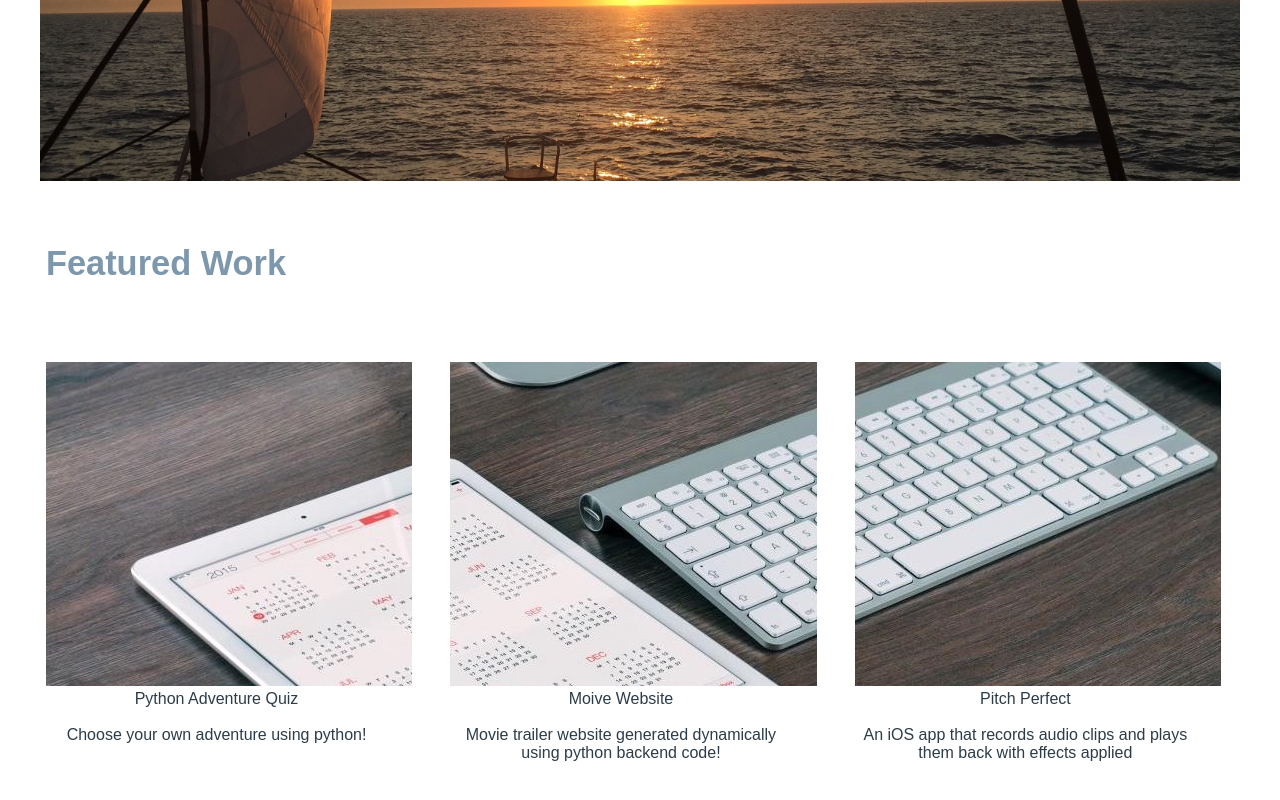
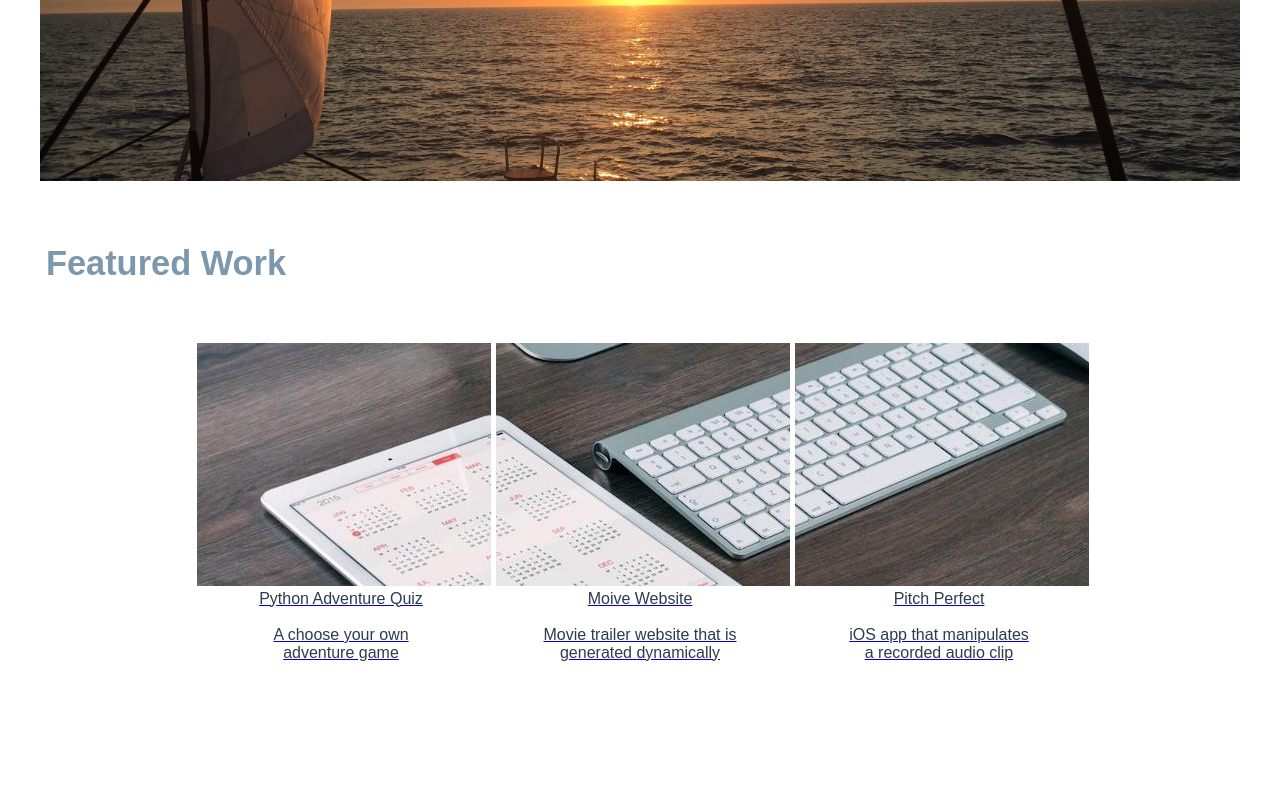
Before and after one commit to epawlak8/Portfolio_Site, a plain HTML site: page index.html in a window 1280 px wide. Shown: the part 478-1278 px from the top of the page. After the commit the page ends 1170 px from the top, so only its background shows below. Drawn offline with Linux system fonts and the light colour scheme.

Commit message:
change lower elements to flexbox, formatting

```diff
--- a/CSS/style.css
+++ b/CSS/style.css
@@ -57,7 +57,7 @@
 
 /*this class uses code from Ove Klykken and can be found at:
 http://www.domedia.org/oveklykken/css-thin-horizontal-rule.php*/
-hr.thin {
+.thin {
 height: 3px;
 border: 0;
 color: #7d97ad;
@@ -82,17 +82,16 @@ width: 95%;
   color: #7d97ad;
 }
 
-.imagewithcaption {
-  overflow: hidden;
-  float: left;
-  margin-left: 1%;
+.flex_container {
+  display: flex;
+  flex-flow: row wrap;
+  justify-content: center;
+}
+
+.image_with_caption {
+  overflow: auto;
   padding: 2%;
-  width: 27%;
   text-align: center;
   color: #2d3c49;
   font-family: sans-serif;
 }
-
-@media screen and (max-width: 440px){
-  .imagewithcaption { width: 95%; margin-left: 0%; }
-}
--- a/index.html
+++ b/index.html
@@ -17,29 +17,28 @@
   <hr class="thin">
   <img class="main_img" alt="main image" src="Media/main.jpg">
   <h2 class="second_title">Featured Work</h2>
-  <div>
+  <div class="flex_container">
     <a href="https://github.com/epawlak8/Python_Adventure_Quiz.git"
     target="_blank">
-    <p class=imagewithcaption>
-      <img alt="feature" src="Media/computer_tablet_1.jpeg">
+      <p class=image_with_caption>
+        <img alt="feature" src="Media/computer_tablet_1_med.jpeg">
         <br>Python Adventure Quiz<br><br>
-      Choose your own adventure using python!<br></p>
+        A choose your own<br> adventure game</p>
     </a>
     <a href="https://github.com/epawlak8/Movie_Website.git"
     target="_blank">
-    <p class=imagewithcaption>
-      <img alt="feature" src="Media/computer_tablet_2.jpeg">
+      <p class=image_with_caption>
+        <img alt="feature" src="Media/computer_tablet_2_med.jpeg">
         <br>Moive Website<br><br>
-      Movie trailer website generated dynamically using python backend
-      code!</p>
+        Movie trailer website that is<br> generated
+        dynamically</p>
     </a>
     <a href="https://github.com/epawlak8/Pitch_Perfect.git"
     target="_blank">
-    <p class=imagewithcaption>
-      <img alt="feature" src="Media/computer_tablet_3.jpeg">
+      <p class=image_with_caption>
+        <img alt="feature" src="Media/computer_tablet_3_med.jpeg">
         <br>Pitch Perfect<br><br>
-      An iOS app that records audio clips and plays them back with effects
-      applied</p>
+        iOS app that manipulates <br>a recorded audio clip</p>
    </a>
  </div>
  </body>
```
Also changed, not shown: Media/computer_tablet_1_med.jpeg (added), Media/computer_tablet_2_med.jpeg (added), Media/computer_tablet_3_med.jpeg (added). Lines whose indentation alone changed are shown as unchanged.
